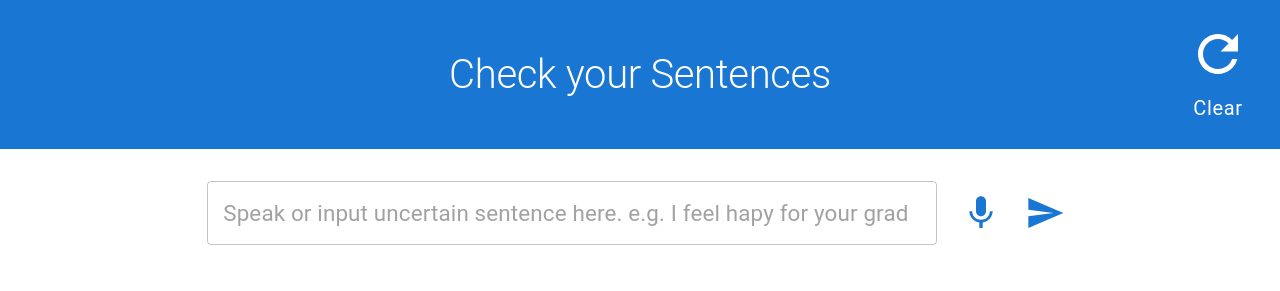
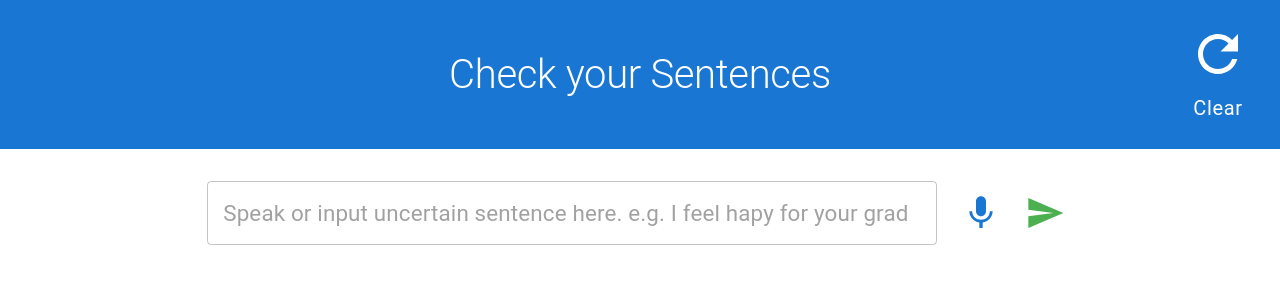
Before and after one commit to maomao123321/Check-whole-sentences, a React (Create React App) app: page / in a window 1280 px wide. Shown: the top 291 px of the page. Built offline with nearby package versions, Linux system fonts and the light colour scheme.

Commit message:
Update VoiceInput.js

```diff
--- a/src/VoiceInput.js
+++ b/src/VoiceInput.js
@@ -122,7 +122,7 @@ function VoiceInput({ onInputComplete }) {
       </IconButton>
       <IconButton
         onClick={handleSubmit}
-        color="primary"
+        sx={{ color: '#4CAF50' }}
       >
         <Send sx={{ fontSize: 40 }} />
       </IconButton>
```
